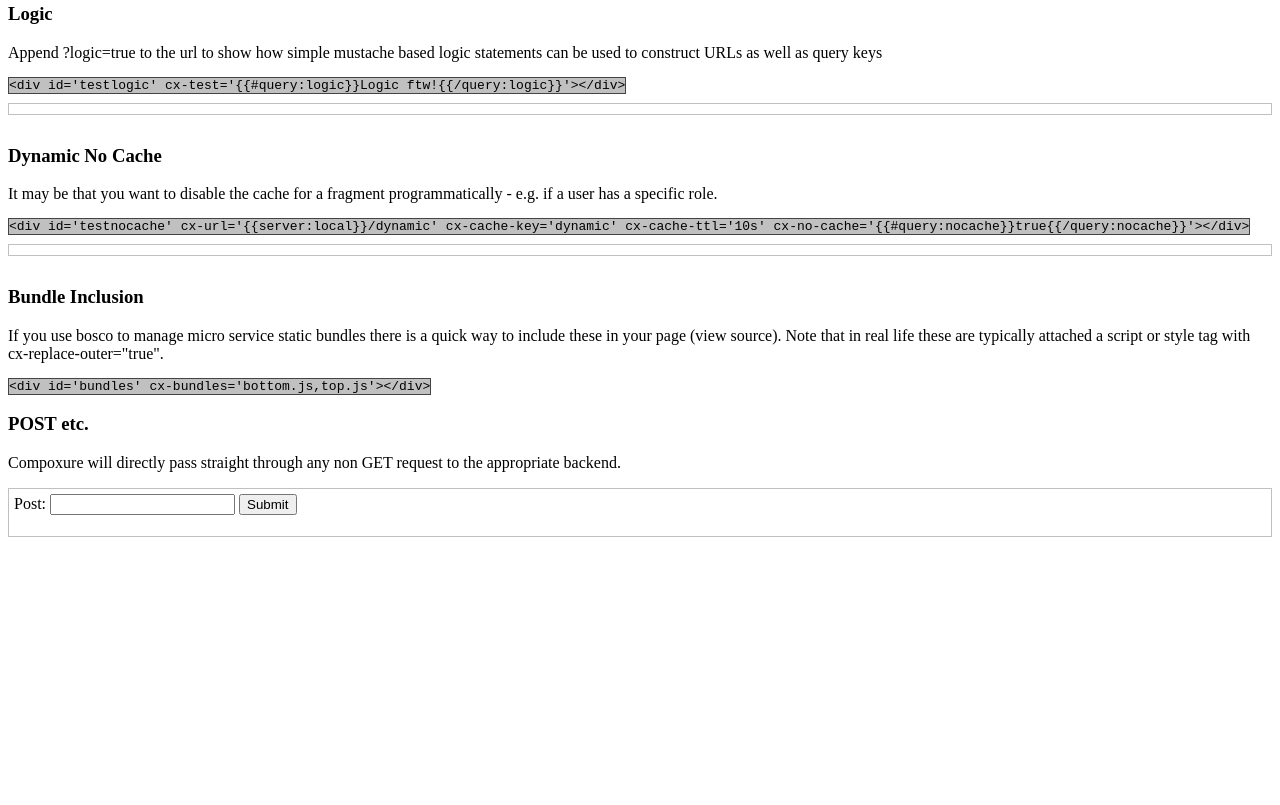
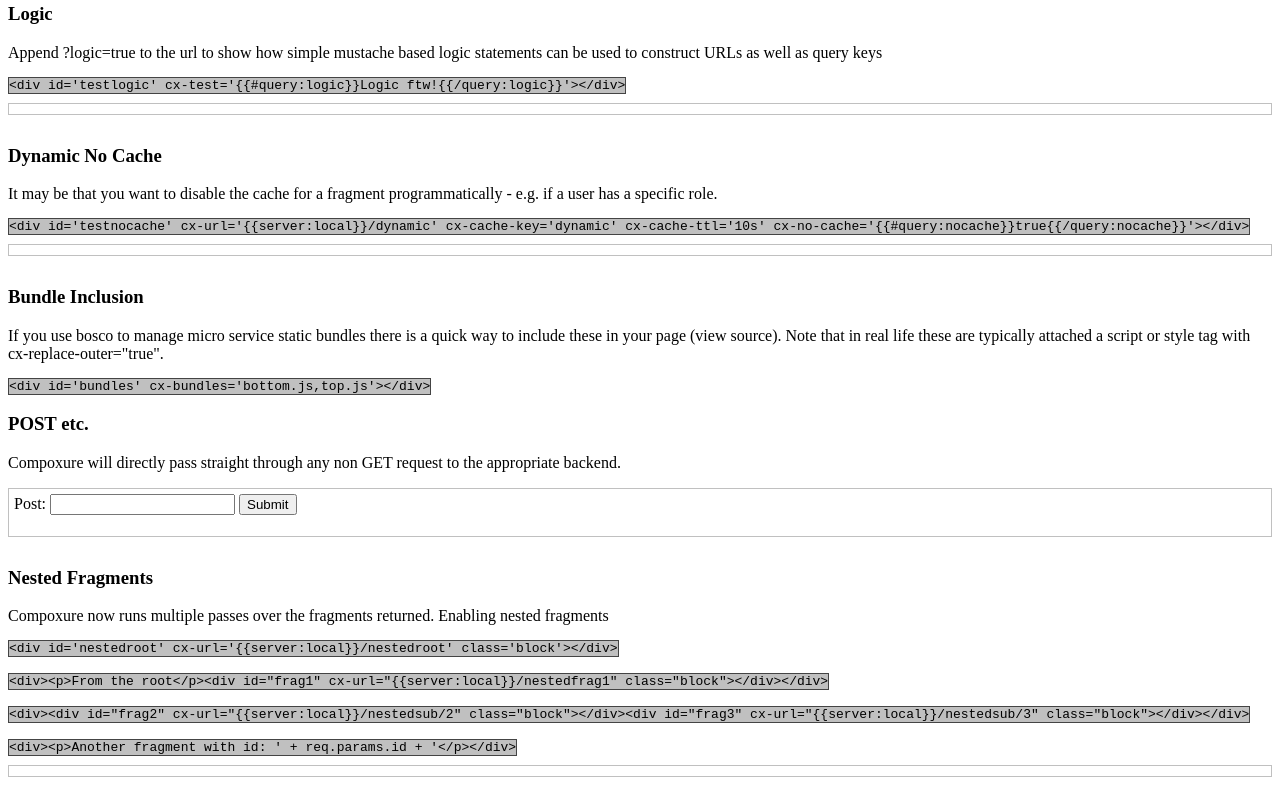
Before and after one commit to tes/compoxure, a website: page example/static/backend.html in a window 1280 px wide. Shown: the part 971-1776 px from the top of the page. Before the commit the page ends 1538 px from the top, so only its background shows below. Drawn offline with Linux system fonts and the light colour scheme.

Commit message:
Add example

```diff
--- a/example/static/backend.html
+++ b/example/static/backend.html
@@ -94,6 +94,7 @@
         &lt;div id=&#039;bundles&#039; cx-bundles=&#039;bottom.js,top.js&#039;&gt;&lt;/div&gt;
     </code>
     <div id='bundles' cx-bundles='service/bottom.js,service/top.js'></div>
+
     <h3>POST etc.</h3>
     <p>Compoxure will directly pass straight through any non GET request to the appropriate backend.</p>
     <div id='testpost' class='block'>
@@ -101,6 +102,30 @@
             Post: <input name="test"></input>
             <button name="submit" type="submit">Submit</button>
         </form>
+    </div>
+
+    <h3>Nested Fragments</h3>
+    <p>Compoxure now runs multiple passes over the fragments returned. Enabling nested fragments</p>
+    <code>
+        &lt;div id='nestedroot' cx-url='{{server:local}}/nestedroot' class='block'&gt;&lt;/div&gt;
+    </code>
+    <br />
+    <br />
+    <code>
+        &lt;div&gt;&lt;p&gt;From the root&lt;/p&gt;&lt;div id=&quot;frag1&quot; cx-url=&quot;{{server:local}}/nestedfrag1&quot; class=&quot;block&quot;&gt;&lt;/div&gt;&lt;/div&gt;
+    </code>
+    <br />
+    <br />
+    <code>
+        &lt;div&gt;&lt;div id=&quot;frag2&quot; cx-url=&quot;{{server:local}}/nestedsub/2&quot; class=&quot;block&quot;&gt;&lt;/div&gt;&lt;div id=&quot;frag3&quot; cx-url=&quot;{{server:local}}/nestedsub/3&quot; class=&quot;block&quot;&gt;&lt;/div&gt;&lt;/div&gt;
+    </code>
+    <br />
+    <br />
+    <code>
+      &lt;div&gt;&lt;p&gt;Another fragment with id: ' + req.params.id + '&lt;/p&gt;&lt;/div&gt;
+    </code>
+    <div id='nestedroot' cx-url='{{server:local}}/nestedroot' class='block'></div>
+
 </body>
 
 </html>
```
Also changed, not shown: example/backend.js (+15 -0 lines), example/static/index.html (line endings or trailing spaces).
